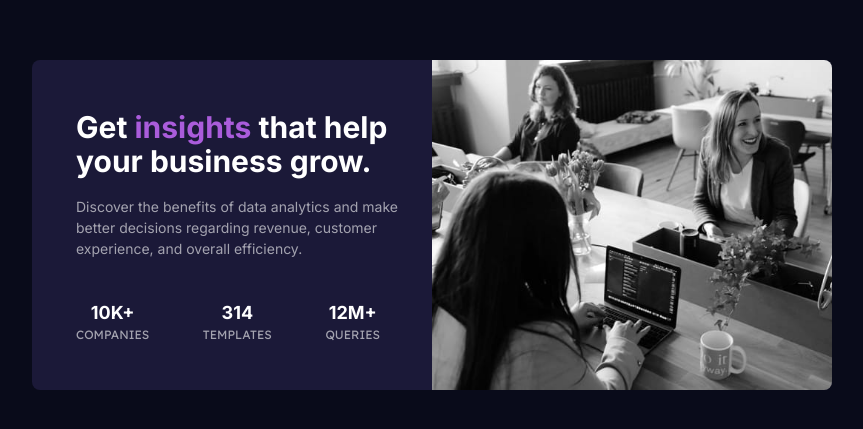
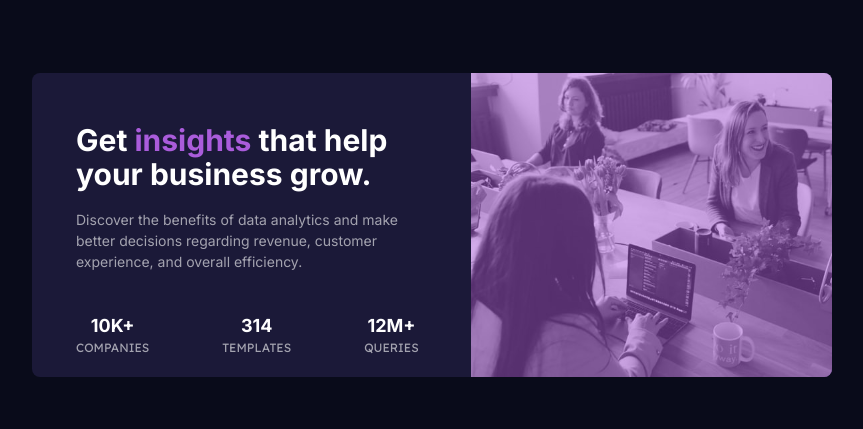
Before and after one commit to Lukaszwebster/stats-preview-card-component-main, a plain HTML site: page index.html in a window 1280 px wide. Shown: the part 175-604 px from the top of the page, without its empty margins (208-1071 px from the left). Drawn offline with nearby package versions, Linux system fonts and the light colour scheme.

Commit message:
adding img background

```diff
--- a/index.html
+++ b/index.html
@@ -3,27 +3,25 @@
 	<head>
 		<meta charset="UTF-8" />
 		<meta name="viewport" content="width=device-width, initial-scale=1.0" />
-		<!-- displays site properly based on user's device -->
-
 		<link
 			rel="icon"
 			type="image/png"
 			sizes="32x32"
 			href="./images/favicon-32x32.png"
 		/>
-
 		<title>Frontend Mentor | Stats preview card component</title>
-
 		<link rel="stylesheet" href="style.css" />
 		<script src="https://cdn.tailwindcss.com"></script>
 	</head>
 	<body>
 		<main class="main-box">
+			<div class="img-overlay">
 				<img
 					class="image-mobile"
 					src="images/image-header-mobile.jpg"
 					alt=""
 				/>
+			</div>
 			<div class="text-wrapper">
 				<div class="wrapper">
 					<h1 class="title">
@@ -48,11 +46,13 @@
 					</div>
 				</div>
 			</div>
+			<div class="img-overlay">
 				<img
 					class="image-desktop"
 					src="images/image-header-desktop.jpg"
 					alt=""
 				/>
+			</div>
 		</main>
 	</body>
 </html>
--- a/style.css
+++ b/style.css
@@ -16,7 +16,6 @@ body {
 	overflow: hidden;
 	max-width: 400px;
 }
-
 .wrapper {
 	margin-left: 24px;
 	margin-right: 24px;
@@ -96,14 +95,21 @@ body {
 .image-desktop {
 	display: none;
 }
-
+.image-mobile {
+	opacity: 50%;
+}
+.img-overlay {
+	background-color: hsl(277, 64%, 61%);
+}
 @media (min-width: 1000px) {
 	.image-mobile {
 		display: none;
 	}
 	.image-desktop {
 		display: block;
-		max-width: 50%;
+		width: 800px;
+		height: 100%;
+		opacity: 50%;
 	}
 	.main-box {
 		display: flex;
@@ -127,7 +133,6 @@ body {
 	.templates {
 		margin-top: 0px;
 	}
-
 	.text-wrapper {
 		margin: 20px 10px 0 20px;
 	}
```
Lines whose indentation alone changed are shown as unchanged.
